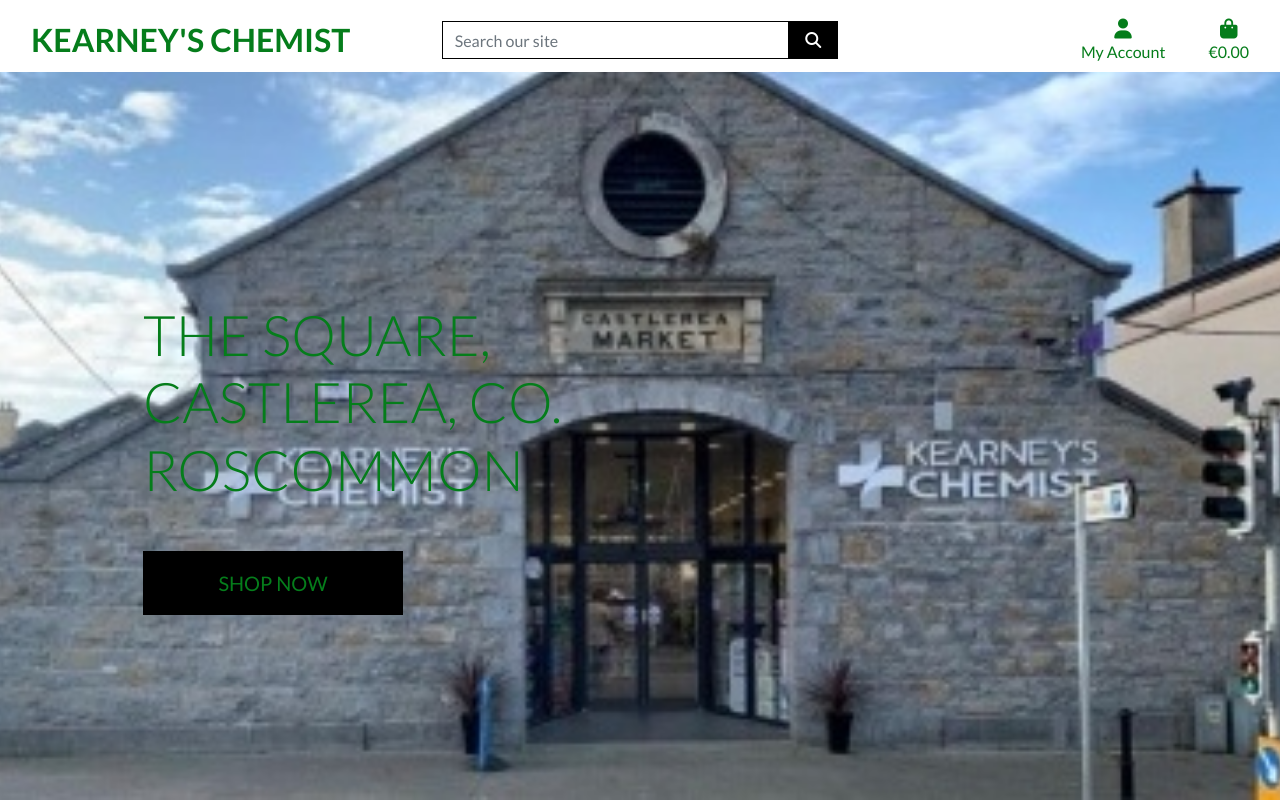
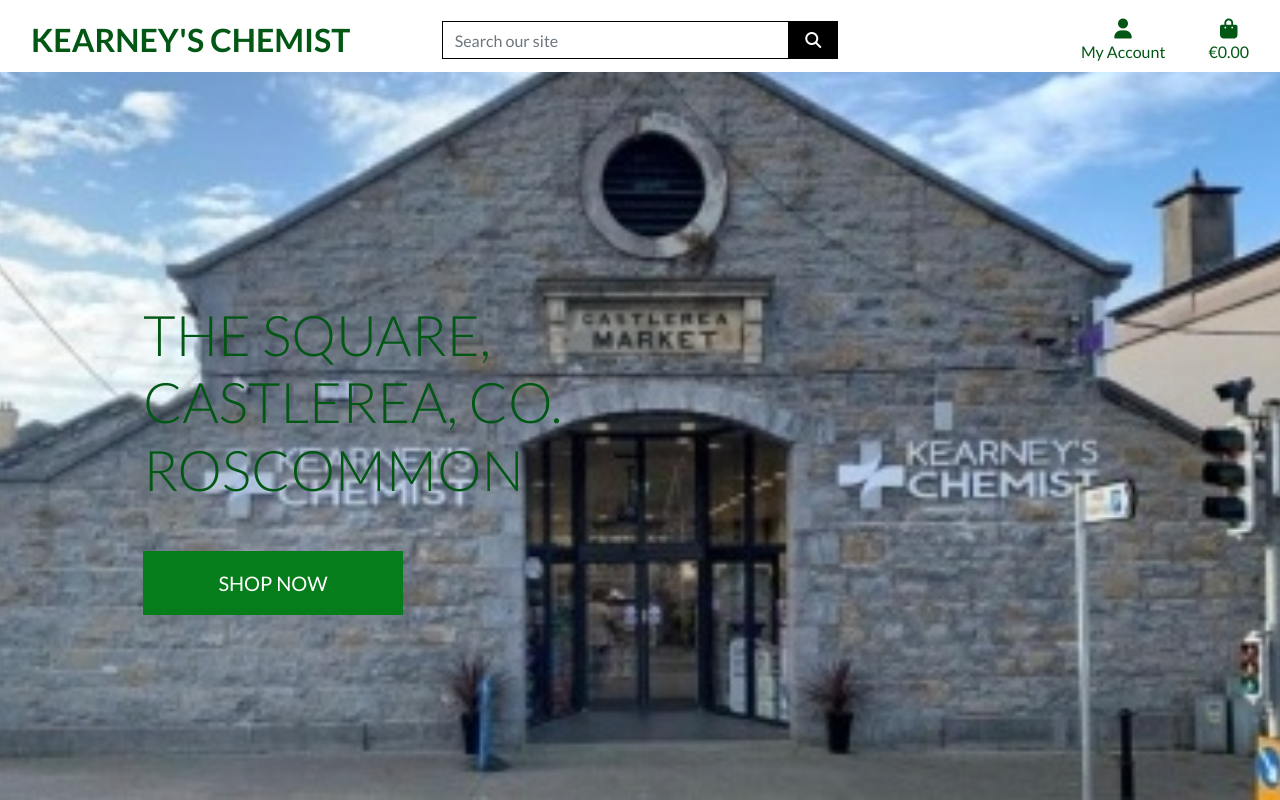
Before and after one commit to CliveC99/kearneys, a Django app: page / in a window 1280 px wide. Run offline with Django 3.2, Linux system fonts and the light colour scheme; some libraries are stand-ins or nearby versions.

Commit message:
Update css for home page

```diff
--- a/home/templates/home/index.html
+++ b/home/templates/home/index.html
@@ -18,7 +18,7 @@
                 </h1>
                 <div class="my-5">
                     <h4>
-                        <a href="" class="shop-now-button btn btn-lg rounded-0 text-uppercase py-3 green-colour">Shop Now</a>
+                        <a href="" class="shop-now-button btn btn-lg rounded-0 text-uppercase py-3 text-white">Shop Now</a>
                     </h4>
                 </div>
             </div>
--- a/static/css/base.css
+++ b/static/css/base.css
@@ -28,7 +28,7 @@ body {
 }
 
 .shop-now-button {
-    background: black;
+    background: #057d1b;
     color: white;
     min-width: 260px;
 }
@@ -44,7 +44,7 @@ body {
 .btn-black:hover,
 .btn-black:active,
 .btn-black:focus {
-    background: #222;
+    background: #000000;
     color: white;
 }
 
@@ -53,7 +53,7 @@ body {
 }
 
 .green-colour {
-    color: #057d1b;
+    color: #025715;
 }
 
 .border-black {
```
Also changed, not shown: media/kearney logo-5_page-0001.jpg (added).
